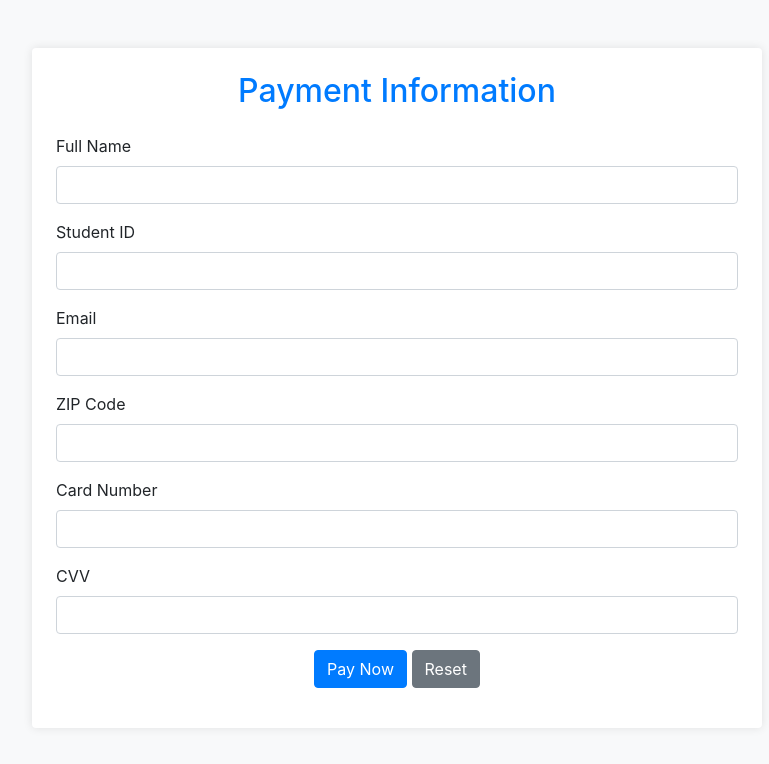
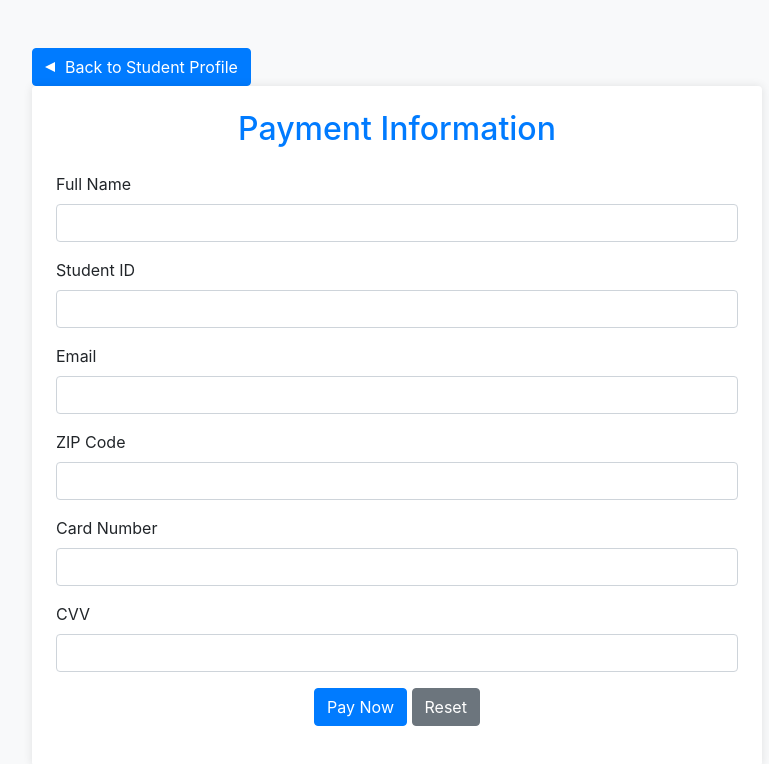
Before and after one commit to Adhamzineldin/College-Managment-System, a website: page html/student/Std_Payment.html in a window 1280 px wide. Shown: the whole page, without its empty margins (243-1012 px from the left). Drawn offline with Linux system fonts and the light colour scheme.

Commit message:
link exams and profile together

```diff
--- a/css/Student-CSS/Std_Payment.css
+++ b/css/Student-CSS/Std_Payment.css
@@ -7,6 +7,25 @@
 body {
     background-color: #f8f9fa;
 }
+
+/* go back button */
+.go-back {
+    display: flex;
+    align-items: center;
+}
+
+/* left arrow for go back button */
+.go-back::before {
+    content: '';
+    display: inline-block;
+    width: 0;
+    height: 0;
+    border-top: 5px solid transparent;
+    border-bottom: 5px solid transparent;
+    border-right: 10px solid white;
+    margin-right: 10px;
+}
+
 
 /* Form */
 #paymentForm {
--- a/html/student/Std_Payment.html
+++ b/html/student/Std_Payment.html
@@ -13,6 +13,8 @@
     <div class="container pt-5">
         <div class="row justify-content-center">
             <div class="col-md-8">
+                <button class="go-back btn btn-primary" onclick="goBack()">Back to Student Profile</button>
+
                 <form id="paymentForm" class="bg-white p-4 rounded shadow-sm">
                     <h2 class="text-center text-primary mb-4">Payment Information</h2>
 
--- a/js/Student-js/Std_Payement.js
+++ b/js/Student-js/Std_Payement.js
@@ -1,3 +1,8 @@
+/* go back to Std_profile */
+const goBack = () => {
+    window.location.href = '/html/student/Std_Profile.html'
+}
+
 /* Reset Button */
 let btn_reset = document.querySelector("button.reset");
 btn_reset.addEventListener("click", function () {
```
Also changed, not shown: html/student/Std_Profile.html (+1 -1 lines).
